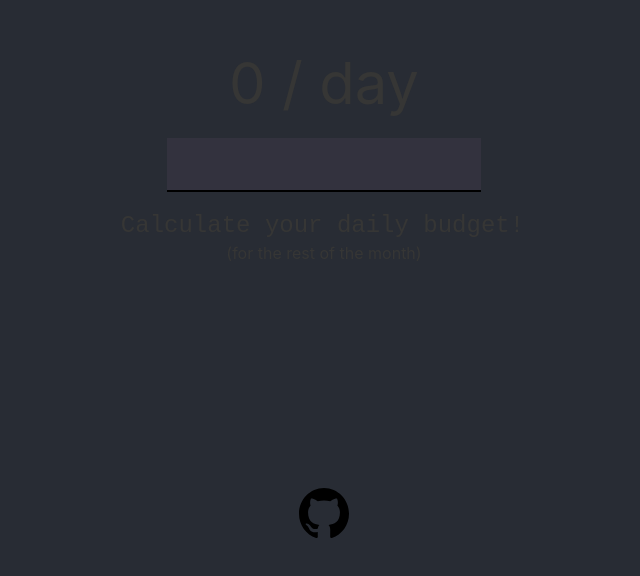
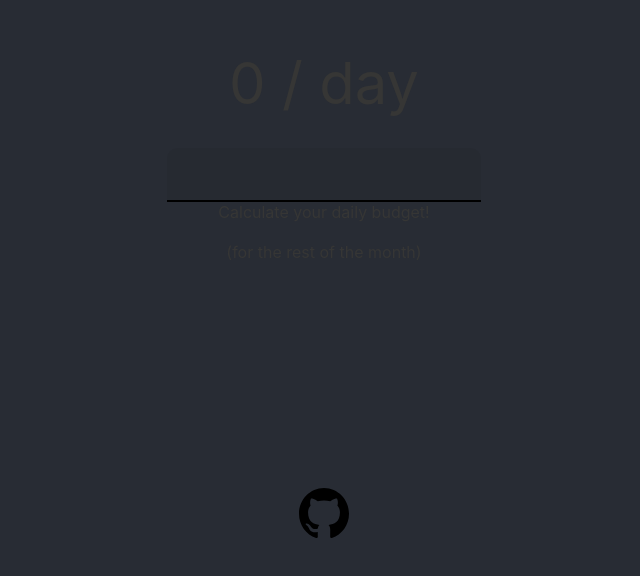
Before and after one commit to thukka/daily-budget-calc, a React (Create React App) app: page / in a window 1280 px wide. Shown: the part 208-784 px from the top of the page, without its empty margins (316-956 px from the left). Built offline with nearby package versions, Linux system fonts and the light colour scheme.

Commit message:
lots of small changes, tweaking layout

```diff
--- a/src/App.css
+++ b/src/App.css
@@ -9,19 +9,25 @@
 .app input {
   color: #363635;
   font-size: 24px;
-  background-color: rgba(255, 153, 255, 5%);
+  background-color: rgba(0, 0, 0, 0.05);
   border: none;
   border-bottom: black 2px solid;
+  border-radius: 10px 10px 0 0;
   min-height: 50px;
   min-width: 270px;
+  text-align: center;
+}
+
+.app input:focus {
+  outline: 2px dotted #A0B1DE;
 }
 
 .daily-budget {
   font-size: 48px;
-  margin-bottom: 20px;
+  margin-bottom: 30px;
 }
 
-.intro {
+.intro-animated {
   display: inline-block;
   width: 270px;
   animation: typing 2s steps(22), blink .5s step-end infinite alternate;
@@ -34,7 +40,6 @@
 }
 
 footer {
-  /* border-top: 1px dashed #363635; */
   width: 80%;
   position: absolute;
   bottom: 50px;
@@ -56,12 +61,11 @@ footer {
     font-size: 58px;
   }
 
-  .intro {
+  .intro-animated {
     font-size: 24px;
     width: 410px;
   }
 }
-
 
 @keyframes typing {
   from {
```
